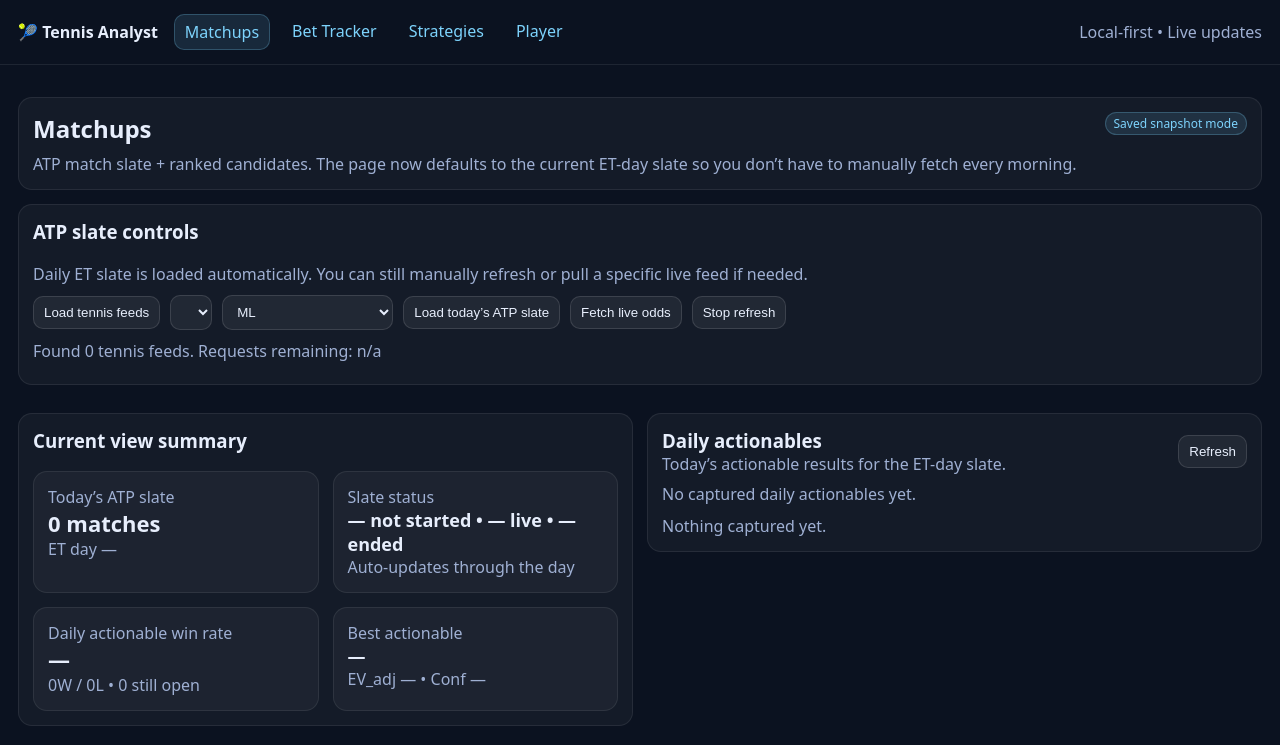
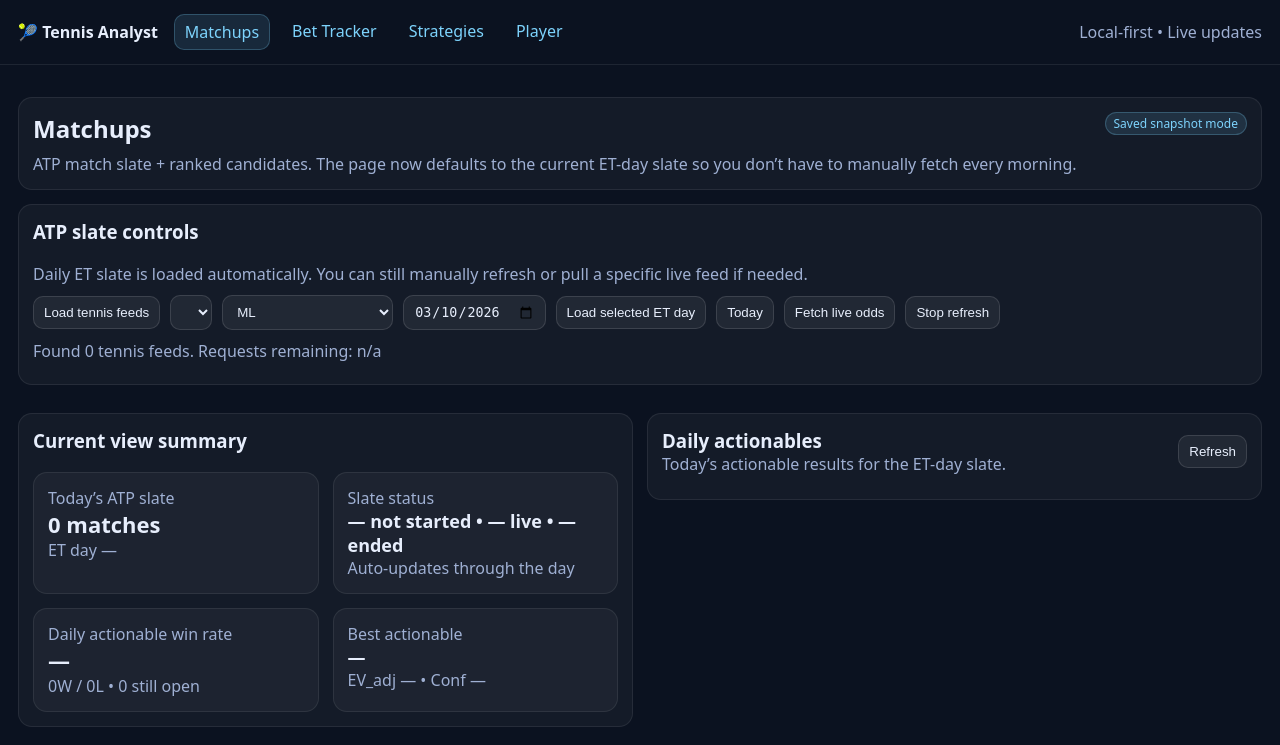
Before and after one commit to clawd42069/TennisDashboard, a Flask app: page /matchups in a window 1280 px wide. Shown: the top 745 px of the page. Run offline with Flask 3, Linux system fonts and the light colour scheme; data that the repository does not hold is empty; some libraries are stand-ins or nearby versions.

Commit message:
feat: add ET-day selector to matchups board

```diff
--- a/app/templates/matchups.html
+++ b/app/templates/matchups.html
@@ -23,7 +23,9 @@
       <option value="h2h">ML</option>
       <option value="h2h,spreads,totals">ML + spreads + totals</option>
     </select>
-    <button onclick="loadDailyMatchups(true)">Load today’s ATP slate</button>
+    <input id="slateDate" type="date" />
+    <button onclick="loadDailyMatchups(true)">Load selected ET day</button>
+    <button onclick="setTodayAndLoad()">Today</button>
     <button onclick="fetchOdds()">Fetch live odds</button>
     <button onclick="stopAutoRefresh()">Stop refresh</button>
   </div>
@@ -133,6 +135,7 @@ const pageSize = 8;
 const ACTIONABLES_POLL_MS = 60000;
 let currentSnapshot = null;
 let currentSlateSummary = null;
+let currentEtDate = null;
 let liveMode = false;
 
 function pct(x, digits=1){
@@ -178,6 +181,14 @@ function americanOddsText(v){
 
 function modeText(){
   return liveMode ? 'Live mode' : 'Saved snapshot mode';
+}
+
+function etTodayString(){
+  return new Intl.DateTimeFormat('en-CA', { timeZone: 'America/New_York', year: 'numeric', month: '2-digit', day: '2-digit' }).format(new Date());
+}
+
+function currentSelectedDate(){
+  return document.getElementById('slateDate').value || etTodayString();
 }
 
 function renderMode(){
@@ -417,16 +428,24 @@ function computeSlateSummaryFromOutputs(outputs){
   return summary;
 }
 
+function setTodayAndLoad(){
+  document.getElementById('slateDate').value = etTodayString();
+  loadDailyMatchups(true);
+}
+
 async function loadDailyMatchups(showMessage=false){
   stopAutoRefresh(false);
   const meta = document.getElementById('snapshotMeta');
-  if (showMessage) meta.textContent = 'Loading today’s ATP slate…';
-  const r = await fetch('/api/matchups/daily?auto_fetch=1');
+  const date = currentSelectedDate();
+  if (showMessage) meta.textContent = `Loading ATP slate for ${date}…`;
+  const r = await fetch(`/api/matchups/daily?date=${encodeURIComponent(date)}&auto_fetch=1`);
   const j = await r.json();
   if (j.error){
     meta.innerHTML = `<span class="err">${j.error}</span><br><span class="muted">${j.message || ''}</span>`;
     return;
   }
+  currentEtDate = j.date_et || date;
+  document.getElementById('slateDate').value = currentEtDate;
   currentSnapshot = j.snapshot || null;
   currentSlateSummary = j.slate_summary || null;
   lastOutputs = j.candidates_debug || [];
@@ -439,8 +458,8 @@ async function loadDailyMatchups(showMessage=false){
   renderActionable();
   renderWatchlist();
   renderPage();
-  meta.textContent = currentSnapshot ? `Loaded today’s ATP slate • ${currentSnapshot.sport_key || ''} • updated ${fmtLocal(currentSnapshot.ts)}` : 'No ATP slate loaded.';
-  await loadActionables();
+  meta.textContent = currentSnapshot ? `Loaded ATP slate for ${currentEtDate} • ${currentSnapshot.sport_key || ''} • updated ${fmtLocal(currentSnapshot.ts)}` : `No ATP slate loaded for ${currentEtDate}.`;
+  await loadActionables(currentEtDate);
 }
 
 async function loadSnapshot(snapshotId, quiet=false){
@@ -557,11 +576,12 @@ function setActionablesPolling(enabled){
   }
 }
 
-async function loadActionables(){
+async function loadActionables(dateOverride=null){
   const meta = document.getElementById('actionablesMeta');
   const body = document.getElementById('actionablesAudit');
   meta.textContent = 'Loading…';
-  const r = await fetch('/api/actionables');
+  const date = dateOverride || currentEtDate || currentSelectedDate();
+  const r = await fetch(`/api/actionables?date=${encodeURIComponent(date)}`);
   const j = await r.json();
   const rows = j.rows || [];
 
@@ -668,9 +688,9 @@ function clearClv(){
 renderMode();
 renderSummary();
 renderWatchlist();
+document.getElementById('slateDate').value = etTodayString();
 loadSports();
 loadDailyMatchups();
-loadActionables();
 </script>
 
 {% endblock %}
```
